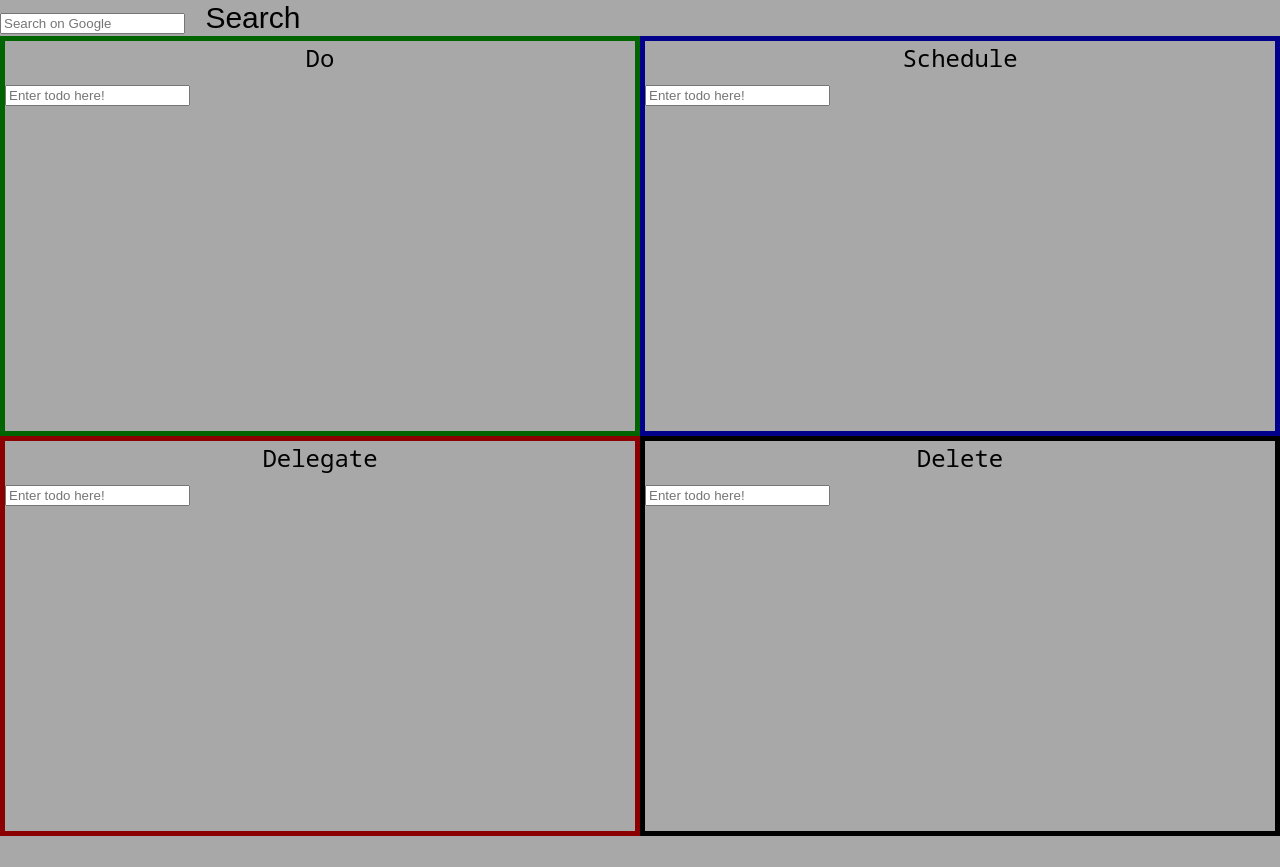
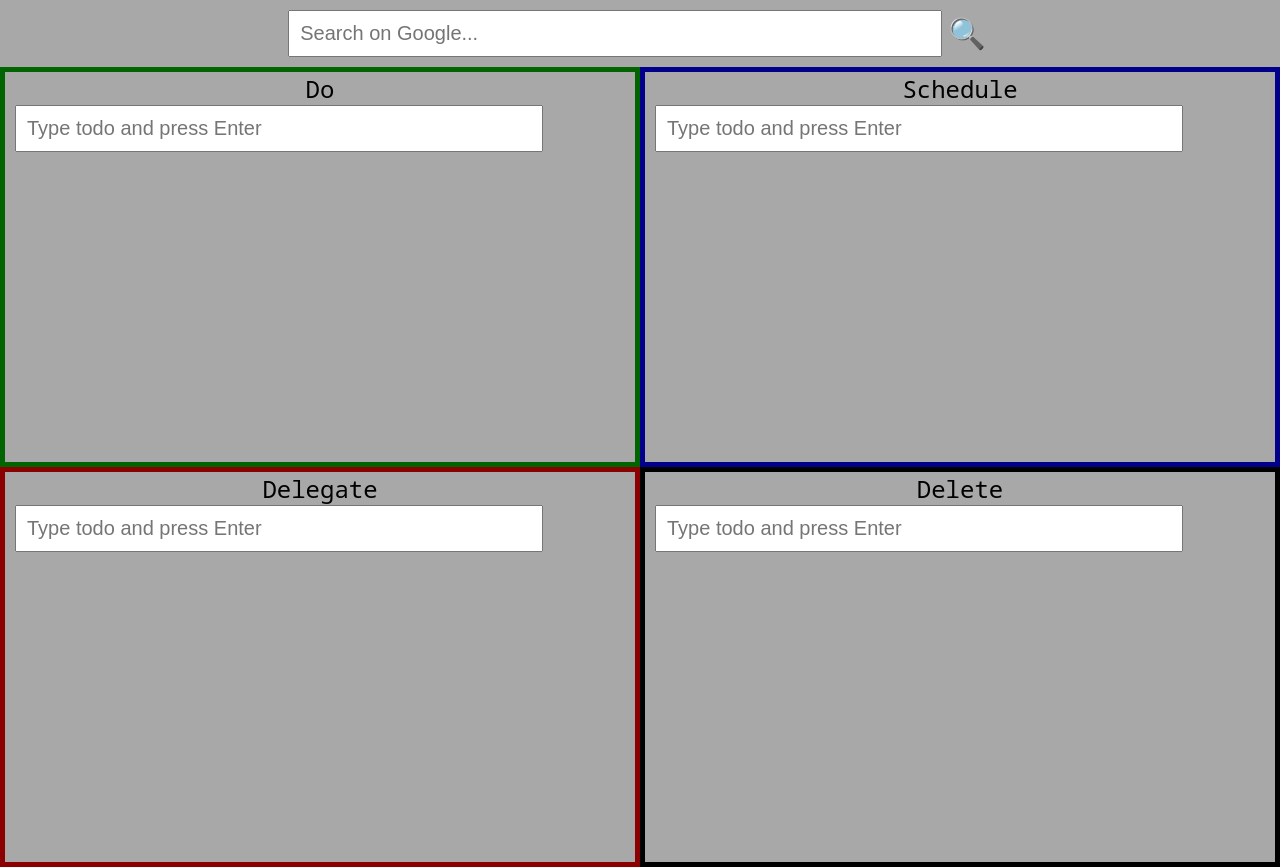
Before and after one commit to eesope/eisenhower-matrix, a browser extension: page index.html in a window 1280 px wide. Before the commit the page ends 836 px from the top, so only its background shows below. Drawn offline with Linux system fonts and the light colour scheme.

Commit message:
Update CSS; icon and align

```diff
--- a/css/main.css
+++ b/css/main.css
@@ -54,3 +54,24 @@ button {
 ::-webkit-scrollbar-thumb:hover {
   background: #555;
 }
+
+#search-button {
+  font-size: 30px;
+}
+
+#search-button:hover {
+  background-color: #f1f1f1;
+  border-radius: 5px;
+}
+
+#search-query {
+  width: 50%;
+  padding: 10px;
+  font-size: 20px;
+}
+
+#search-form {
+  margin: 10px;
+  display: flex;
+  justify-content: center;
+}
--- a/css/todo.css
+++ b/css/todo.css
@@ -24,3 +24,10 @@
 .cell-title {
   text-align: center;
 }
+
+.todo-form input {
+  width: 80%;
+  padding: 10px;
+  font-size: 20px;
+  margin-left: 10px;
+}
--- a/index.html
+++ b/index.html
@@ -11,15 +11,15 @@
 <body>
 
     <form id="search-form">
-        <input type="text" id="search-query" placeholder="Search on Google">
-        <button type="submit" id="search-button">Search</button>
+        <input type="text" id="search-query" placeholder="Search on Google...">
+        <button type="submit" id="search-button">🔍</button>
     </form>
 
     <div class="matrix-div">
         <div class="matrix-section" id="do-section">
             <div class="cell-title">Do</div>
             <form class="todo-form">
-                <input type="text" placeholder="Enter todo here!" />
+                <input type="text" placeholder="Type todo and press Enter" />
             </form>
             <ul class="todo-list"></ul>
         </div>
@@ -28,7 +28,7 @@
             <div class="cell-title">Schedule</div>
 
             <form class="todo-form">
-                <input type="text" placeholder="Enter todo here!" />
+                <input type="text" placeholder="Type todo and press Enter" />
             </form>
             <ul class="todo-list"></ul>
         </div>
@@ -37,7 +37,7 @@
             <div class="cell-title">Delegate</div>
 
             <form class="todo-form">
-                <input type="text" placeholder="Enter todo here!" />
+                <input type="text" placeholder="Type todo and press Enter" />
             </form>
             <ul class="todo-list"></ul>
         </div>
@@ -46,7 +46,7 @@
             <div class="cell-title">Delete</div>
 
             <form class="todo-form">
-                <input type="text" placeholder="Enter todo here!" />
+                <input type="text" placeholder="Type todo and press Enter" />
             </form>
             <ul class="todo-list"></ul>
         </div>
```
